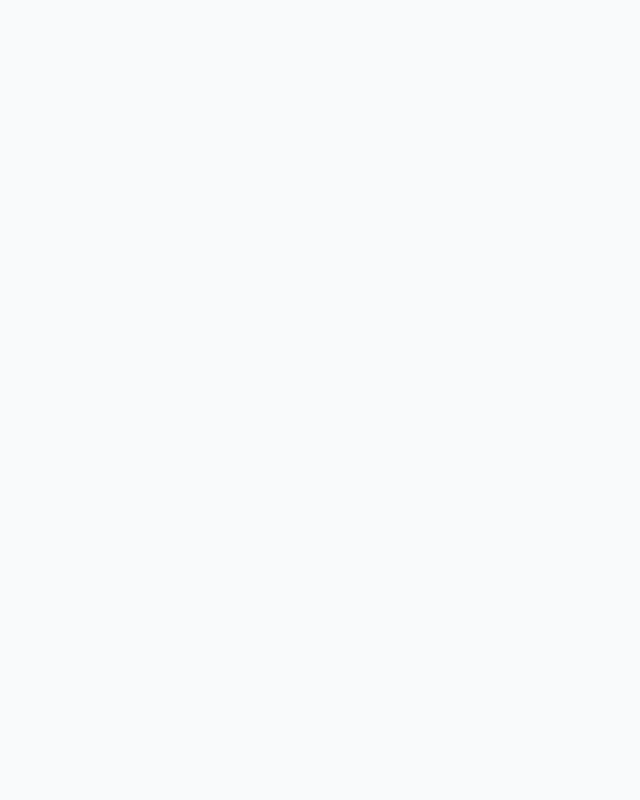
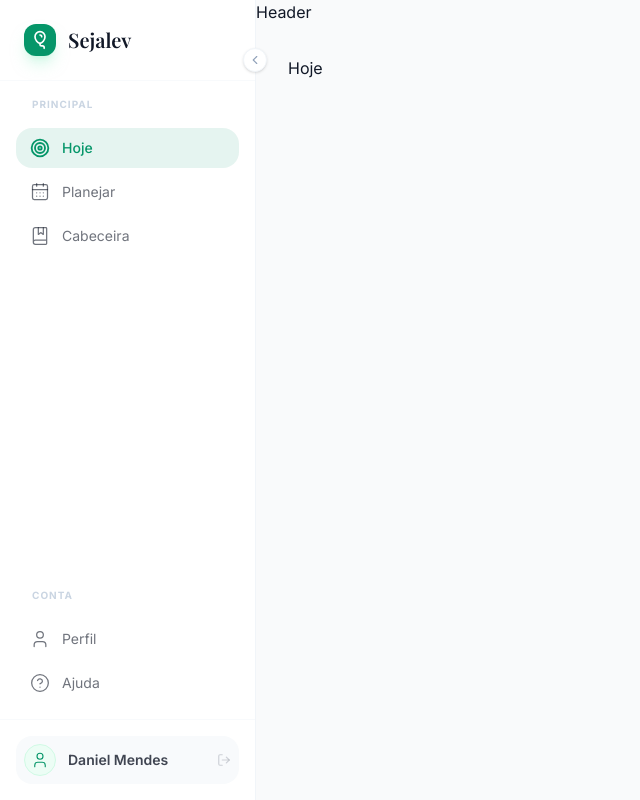
Before and after one commit to daniel-barbosaa/sejalev-frontend, a React (Vite) app: page /hoje in a window 1280 px wide. Before the commit this address had no page. Shown: the whole page, without its empty margins (0-640 px from the left). Built offline with nearby package versions, Linux system fonts and the light colour scheme; a web font is replaced by a local one.

Commit message:
feat(layout): add private layout and sidebar

```diff
--- a/package.json
+++ b/package.json
@@ -20,6 +20,7 @@
     "class-variance-authority": "^0.7.1",
     "clsx": "^2.1.1",
     "lucide-react": "^1.8.0",
+    "motion": "^12.38.0",
     "react": "^19.2.4",
     "react-dom": "^19.2.4",
     "react-router-dom": "^7.14.2",
--- a/src/router/index.tsx
+++ b/src/router/index.tsx
@@ -1,17 +1,23 @@
 import { BrowserRouter, Navigate, Route, Routes } from "react-router-dom";
 
+import { PrivateLayout } from "../view/layouts/private-layout";
 import { PublicLayout } from "../view/layouts/public-layout";
 import { Login } from "../view/login";
 import { Register } from "../view/register";
+import { Today } from "../view/today";
 
 export function Router() {
   return (
     <BrowserRouter>
       <Routes>
         <Route element={<PublicLayout />}>
-          <Route path="/" element={<Navigate to="/login" replace />} />
+          <Route path="/" element={<Navigate to="/conta" replace />} />
           <Route path="/conta" element={<Login />} />
           <Route path="/cadastro" element={<Register />} />
+        </Route>
+
+        <Route element={<PrivateLayout />}>
+          <Route path="/hoje" element={<Today />} />
         </Route>
       </Routes>
     </BrowserRouter>
--- a/src/view/components/ui/password-field.tsx
+++ b/src/view/components/password-field.tsx
@@ -1,7 +1,7 @@
 import { Eye, EyeOff } from "lucide-react";
 import { useState } from "react";
 
-import { Input } from "./input";
+import { Input } from "./ui/input";
 
 interface PasswordFieldProps {
   name: string;
--- /dev/null
+++ b/src/view/components/sidebar.tsx
@@ -0,0 +1,202 @@
+import {
+  Balloon,
+  BookMarked,
+  CalendarDays,
+  ChevronLeft,
+  ChevronRight,
+  HelpCircle,
+  LogOut,
+  Target,
+  User,
+} from "lucide-react";
+import { AnimatePresence, motion } from "motion/react";
+import { useState } from "react";
+import { useNavigate } from "react-router";
+import { NavLink } from "react-router-dom";
+
+import { cn } from "../../app/utils/class-merge";
+
+interface SidebarProps {
+  activePage: string;
+}
+
+export function Sidebar({ activePage }: SidebarProps) {
+  const navigate = useNavigate();
+  const [isCollapsed, setIsCollapsed] = useState(false);
+
+  const mainItems = [
+    {
+      id: "today",
+      label: "Hoje",
+      icon: Target,
+      path: "/hoje",
+    },
+    {
+      id: "plan",
+      label: "Planejar",
+      icon: CalendarDays,
+      path: "/planejar",
+    },
+    {
+      id: "headboard",
+      label: "Cabeceira",
+      icon: BookMarked,
+      path: "/cabeceira",
+    },
+  ];
+
+  const systemItems = [
+    {
+      id: "profile",
+      label: "Perfil",
+      icon: User,
+      path: "/perfil",
+    },
+    {
+      id: "help",
+      label: "Ajuda",
+      icon: HelpCircle,
+      path: "/ajuda",
+    },
+  ];
+
+  const renderNavItems = (items: typeof mainItems) => {
+    return items.map((item) => {
+      const Icon = item.icon;
+      const isActive = activePage === item.id;
+
+      return (
+        <li key={item.id}>
+          <NavLink
+            to={item.path}
+            className={cn(
+              "group relative flex w-full items-center gap-3 rounded-xl px-3.5 py-2.5 transition-all duration-200",
+              isActive
+                ? "bg-primary/10 text-primary font-medium"
+                : "text-foreground/60 hover:text-foreground hover:bg-slate-50",
+            )}
+            title={isCollapsed ? item.label : undefined}
+          >
+            <Icon
+              className={cn(
+                "h-5 w-5 shrink-0",
+                isActive ? "stroke-[2.2px]" : "stroke-[1.5px]",
+              )}
+            />
+            <AnimatePresence>
+              {!isCollapsed && (
+                <motion.span
+                  initial={{ opacity: 0, x: -10 }}
+                  animate={{ opacity: 1, x: 0 }}
+                  exit={{ opacity: 0, x: -10 }}
+                  className="flex-1 text-left text-sm whitespace-nowrap"
+                >
+                  {item.label}
+                </motion.span>
+              )}
+            </AnimatePresence>
+          </NavLink>
+        </li>
+      );
+    });
+  };
+
+  return (
+    <motion.div
+      initial={false}
+      animate={{ width: isCollapsed ? 80 : 256 }}
+      className="relative z-40 hidden h-screen flex-col border-r border-slate-100 bg-white transition-all duration-300 ease-in-out md:flex"
+    >
+      <button
+        onClick={() => setIsCollapsed(!isCollapsed)}
+        className="hover:text-primary absolute top-12 -right-3 z-50 flex h-6 w-6 items-center justify-center rounded-full border border-slate-100 bg-white text-slate-400 shadow-sm transition-all hover:shadow-md"
+      >
+        {isCollapsed ? <ChevronRight size={14} /> : <ChevronLeft size={14} />}
+      </button>
+
+      <div
+        className={`flex items-center gap-3 overflow-hidden border-b border-slate-50 p-6`}
+      >
+        <div className="bg-primary flex h-8 w-8 min-w-8 shrink-0 items-center justify-center rounded-lg shadow-lg shadow-emerald-200/50">
+          <Balloon className="h-5 w-5 text-white" />
+        </div>
+        <AnimatePresence>
+          {!isCollapsed && (
+            <motion.h2
+              initial={{ opacity: 0, x: -10 }}
+              animate={{ opacity: 1, x: 0 }}
+              exit={{ opacity: 0, x: -10 }}
+              className="text-foreground font-serif text-xl font-semibold"
+            >
+              Sejalev
+            </motion.h2>
+          )}
+        </AnimatePresence>
+      </div>
+
+      <div className="flex flex-1 flex-col justify-between overflow-x-hidden overflow-y-auto p-4">
+        <nav>
+          <AnimatePresence>
+            {!isCollapsed && (
+              <motion.p
+                initial={{ opacity: 0 }}
+                animate={{ opacity: 1 }}
+                className="mb-4 px-4 text-[10px] font-bold tracking-widest text-slate-300 uppercase"
+              >
+                Principal
+              </motion.p>
+            )}
+          </AnimatePresence>
+          <ul className="space-y-1">{renderNavItems(mainItems)}</ul>
+        </nav>
+
+        <nav className="mt-8">
+          <AnimatePresence>
+            {!isCollapsed && (
+              <motion.p
+                initial={{ opacity: 0 }}
+                animate={{ opacity: 1 }}
+                className="mb-4 px-4 text-[10px] font-bold tracking-widest text-slate-300 uppercase"
+              >
+                Conta
+              </motion.p>
+            )}
+          </AnimatePresence>
+          <ul className="space-y-1">{renderNavItems(systemItems)}</ul>
+        </nav>
+      </div>
+
+      <div className="overflow-hidden border-t border-slate-50 p-4">
+        <div
+          className={`flex items-center gap-3 rounded-xl px-2 py-2 transition-all ${!isCollapsed ? "bg-slate-50" : ""} `}
+        >
+          <div className="flex h-8 w-8 shrink-0 items-center justify-center rounded-full border border-emerald-100 bg-emerald-50">
+            <User size={18} className="text-primary stroke-[1.5px]" />
+          </div>
+          <AnimatePresence>
+            {!isCollapsed && (
+              <motion.div
+                initial={{ opacity: 0 }}
+                animate={{ opacity: 1 }}
+                exit={{ opacity: 0 }}
+                className="flex min-w-0 flex-col"
+              >
+                <span className="text-foreground/80 truncate text-sm font-semibold">
+                  Daniel Mendes
+                </span>
+              </motion.div>
+            )}
+          </AnimatePresence>
+          {!isCollapsed && (
+            <button
+              onClick={() => navigate("/login")}
+              className="hover:text-destructive text-muted-foreground/30 ml-auto transition-colors"
+            >
+              <LogOut size={14} />
+            </button>
+          )}
+        </div>
+      </div>
+    </motion.div>
+  );
+}
--- a/src/view/components/ui/input.tsx
+++ b/src/view/components/ui/input.tsx
@@ -1,7 +1,7 @@
 import { type ComponentProps, forwardRef } from "react";
 
 import { cn } from "../../../app/utils/class-merge";
-import { FieldError } from "./field-error";
+import { FieldError } from "../field-error";
 interface InputProps extends ComponentProps<"input"> {
   name: string;
   error?: string;
--- /dev/null
+++ b/src/view/layouts/private-layout.tsx
@@ -0,0 +1,21 @@
+import { Outlet } from "react-router-dom";
+
+import { Sidebar } from "../components/sidebar";
+
+export function PrivateLayout() {
+  return (
+    <div className="bg-background relative flex h-screen overflow-hidden">
+      <Sidebar activePage={"today"} />
+
+      <div className="flex min-w-0 flex-1 flex-col pb-20 md:pb-0">
+        <div>Header</div>
+
+        <main className="flex-1 overflow-auto">
+          <div className="mx-auto max-w-7xl p-4 sm:p-6 lg:p-8">
+            <Outlet />
+          </div>
+        </main>
+      </div>
+    </div>
+  );
+}
--- a/src/view/login/index.tsx
+++ b/src/view/login/index.tsx
@@ -1,9 +1,9 @@
 import { Link } from "react-router-dom";
 
 import GoogleLogo from "../../assets/google.svg";
+import { PasswordField } from "../components/password-field";
 import { Button } from "../components/ui/button";
 import { Input } from "../components/ui/input";
-import { PasswordField } from "../components/ui/password-field";
 
 export function Login() {
   return (
--- a/src/view/register/index.tsx
+++ b/src/view/register/index.tsx
@@ -1,9 +1,9 @@
 import { Link } from "react-router-dom";
 
 import GoogleLogo from "../../assets/google.svg";
+import { PasswordField } from "../components/password-field";
 import { Button } from "../components/ui/button";
 import { Input } from "../components/ui/input";
-import { PasswordField } from "../components/ui/password-field";
 
 export function Register() {
   return (
--- /dev/null
+++ b/src/view/today/index.tsx
@@ -0,0 +1,3 @@
+export function Today() {
+  return <div>Hoje</div>;
+}
```
Also changed, not shown: src/view/components/field-error.tsx (renamed from src/view/components/ui/field-error.tsx), 1 other file (tests, documents, lock files or other folders).
